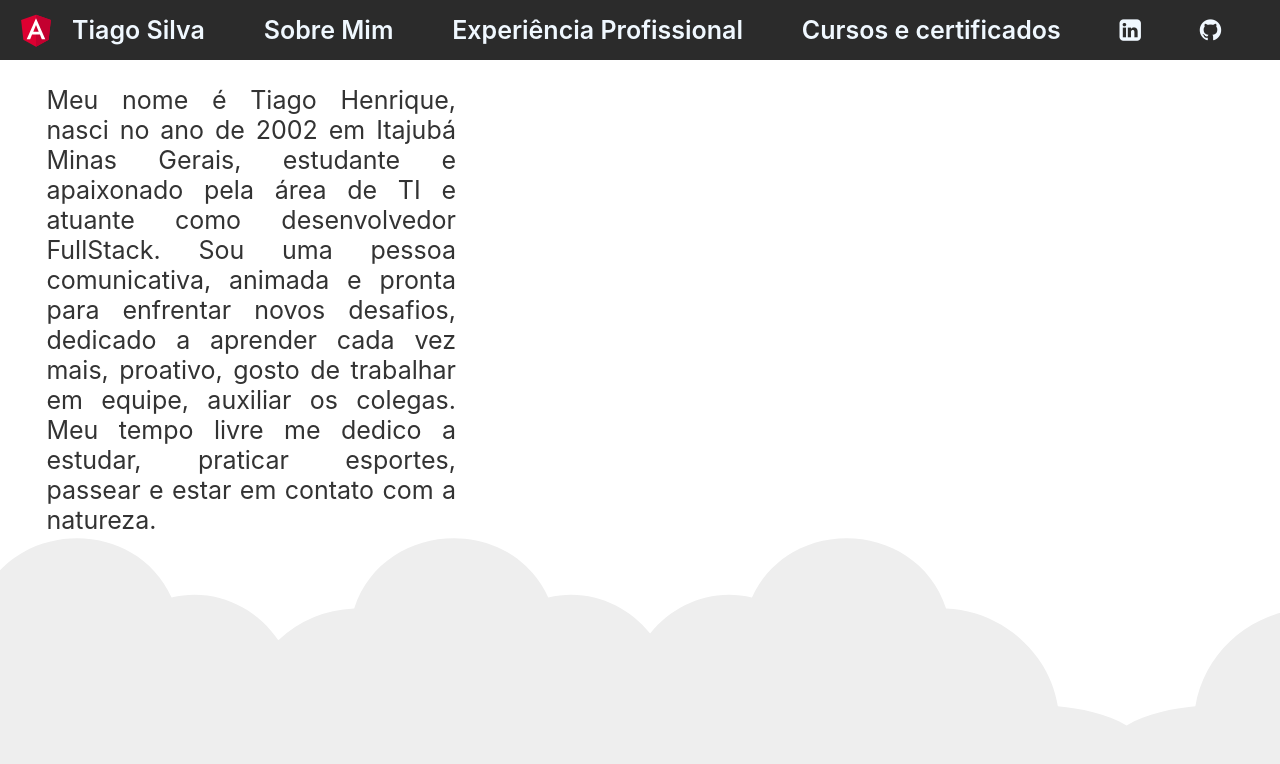
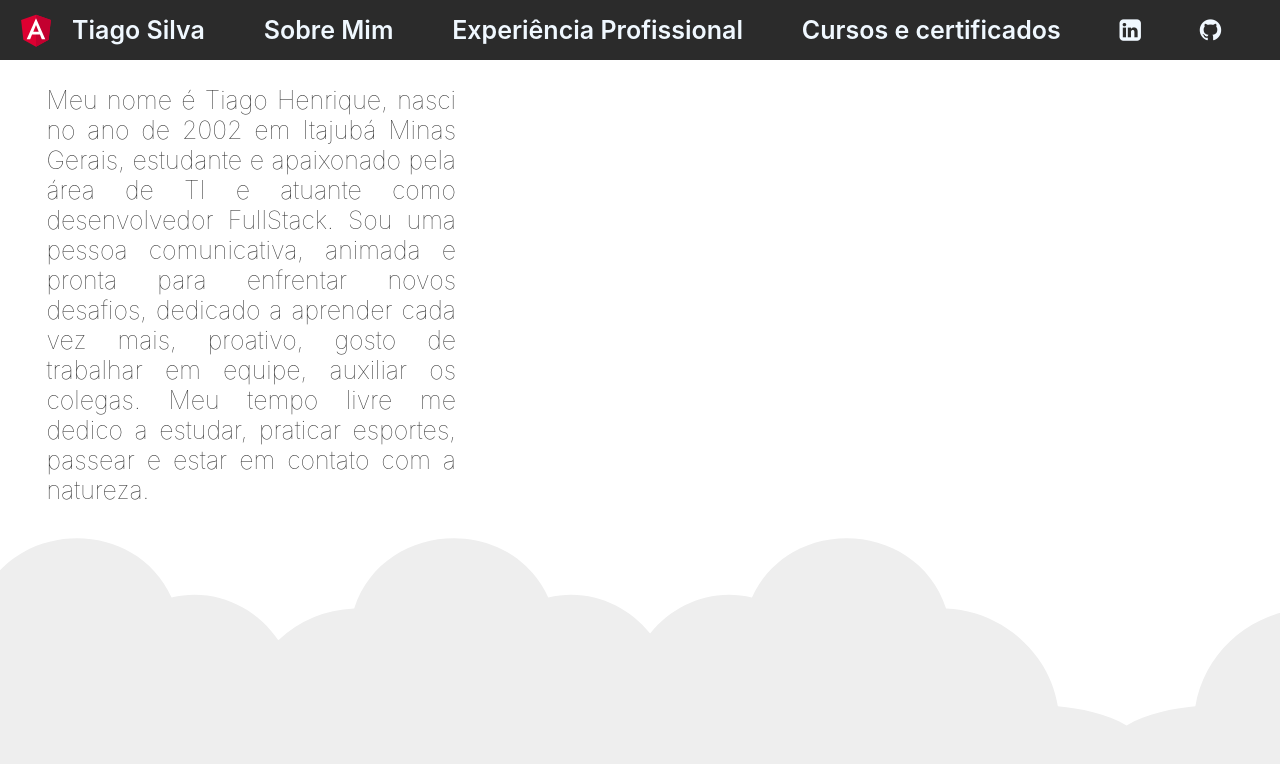
Before and after one commit to TiagoHSF/Tiago-Silva, an Angular app: page /sobre in a window 1280 px wide. Shown: the top 764 px of the page. Built offline with nearby package versions, Linux system fonts and the light colour scheme.

Commit message:
Alteracao estilo texto sobre-mim

```diff
--- a/src/app/sobre-mim/sobre-mim.component.html
+++ b/src/app/sobre-mim/sobre-mim.component.html
@@ -1,5 +1,5 @@
 <div>
-    <body class="card-container justificado texto-sobre">
+    <body style="font-weight: 100;" class="card-container justificado texto-sobre">
       Meu nome é Tiago Henrique, nasci no ano de 2002 em Itajubá
       Minas Gerais, estudante e apaixonado pela área de TI e atuante como desenvolvedor FullStack.
       Sou uma pessoa comunicativa, animada e pronta para enfrentar novos desafios, dedicado a aprender
```
